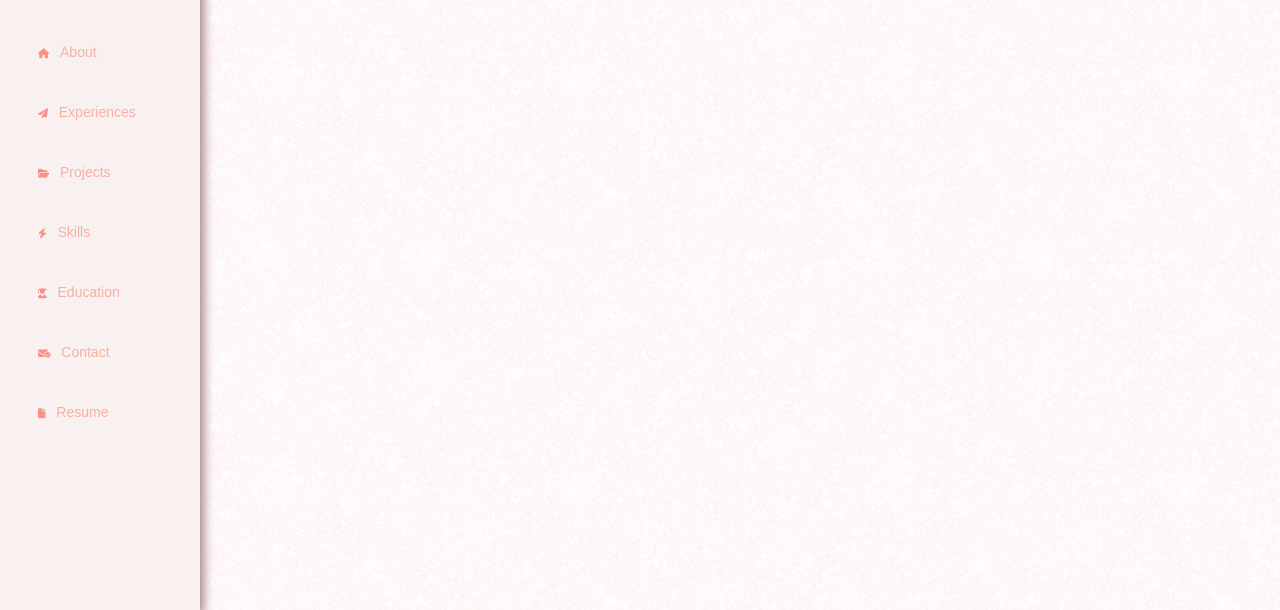
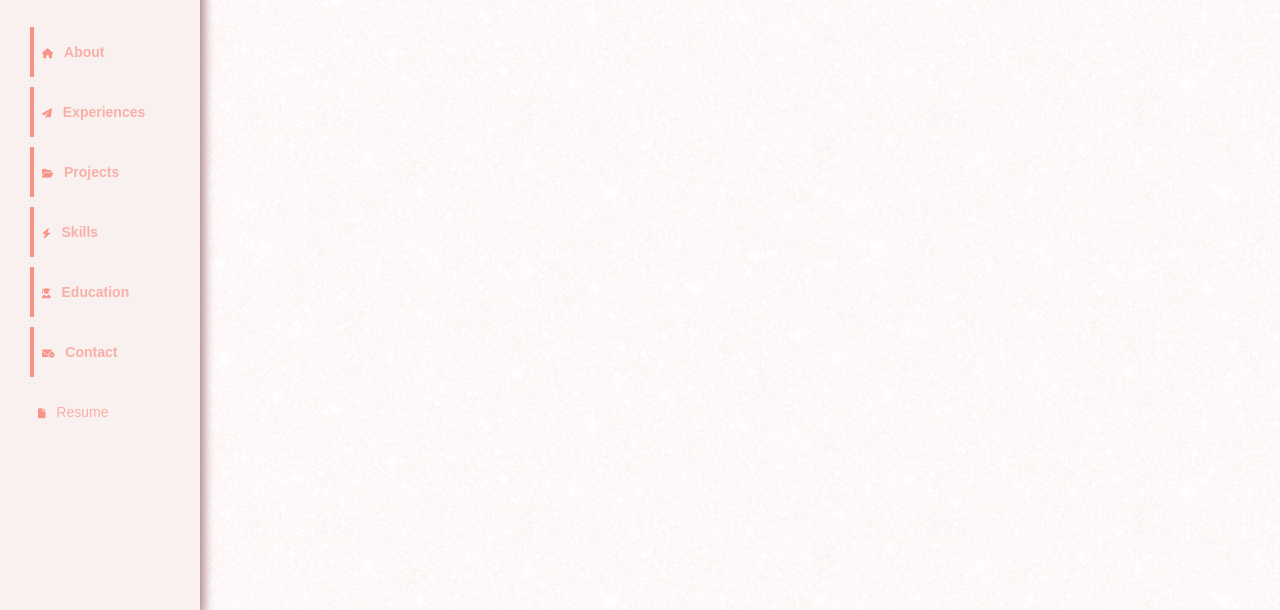
Before and after one commit to mitshivi-fe/resume, a website: page index.html in a window 1280 px wide. Shown: the part 187-797 px from the top of the page. Drawn offline with Linux system fonts and the light colour scheme.

Commit message:
added the logic for intersection observer

```diff
--- a/index.html
+++ b/index.html
@@ -19,7 +19,7 @@
                     </div>
                     <div class="lower-section">
                         <ul class="navigation-section">
-                            <li class="nav-list">
+                            <li class="nav-list" id="list-about">
                                 <a href="#about">
                                     <span class="section">
                                         <i class="fa-solid fa-house"></i>
@@ -27,7 +27,7 @@
                                     </span>
                                 </a>
                             </li>
-                            <li class="nav-list">
+                            <li class="nav-list" id="list-experiences">
                                 <a href="#experiences">
                                     <span class="section">
                                         <i class="fa-solid fa-paper-plane"></i>
@@ -35,7 +35,7 @@
                                     </span>
                                 </a>
                             </li>
-                            <li class="nav-list">
+                            <li class="nav-list" id="list-projects">
                                 <a href="#projects">
                                     <span class="section">
                                         <i class="fa-solid fa-folder-open"></i>
@@ -43,7 +43,7 @@
                                     </span>
                                 </a>
                             </li>
-                            <li class="nav-list">
+                            <li class="nav-list" id="list-skills">
                                 <a href="#skills">
                                     <span class="section">
                                         <i class="fa-solid fa-bolt"></i>
@@ -52,7 +52,7 @@
                                 </a>
 
                             </li>
-                            <li class="nav-list">
+                            <li class="nav-list" id="list-education">
                                 <a href="#education">
                                     <span class="section">
                                         <i class="fa-solid fa-user-graduate"></i>
@@ -61,7 +61,7 @@
                                 </a>
 
                             </li>
-                            <li class="nav-list">
+                            <li class="nav-list" id="list-contact">
                                 <a href="#contact">
                                     <span class="section">
                                         <i class="fa-solid fa-envelope-circle-check"></i>
--- a/index.js
+++ b/index.js
@@ -1,5 +1,6 @@
 let appData = {};
 const navList = document.querySelectorAll('.nav-list');
+ObserveAndHighlightSection();
 fetch('./assets/data.json').then(res => res.json()).then((res) => {
     appData = res.data;
     const {skills: skillsData, contact: contactData, experience: expData} = res.data;
@@ -138,6 +139,21 @@ function addDataInExperienceSection(expData){
     });
 
     expSection.append(documentFragment);
+}
 
+function ObserveAndHighlightSection(){
+    const observer = new IntersectionObserver(entries=>{
+        entries.forEach(entry =>{
+            const ele = document.getElementById(`list-${entry.target?.id}`);
+            ele.classList.toggle('active', entry.isIntersecting);
+        })
+    }, {
+      rootMargin: "-10%",
+      threshold: 0.2
+    })
 
+    const sections = document.querySelectorAll('.section-wrapper');
+    sections.forEach(section=>{
+        observer.observe(section);
+    })
 }
--- a/scss/styles.scss
+++ b/scss/styles.scss
@@ -246,7 +246,7 @@ table {
 .nav-list{
     margin: 1rem 0;
     text-align: left;
-    transition: all 0.3s ease-in;
+    transition: all 0.1s ease-in;
     &.active{
         border-left: 0.4rem solid var(--primary);
         font-weight: bold;
```
Also changed, not shown: css/styles.css.
